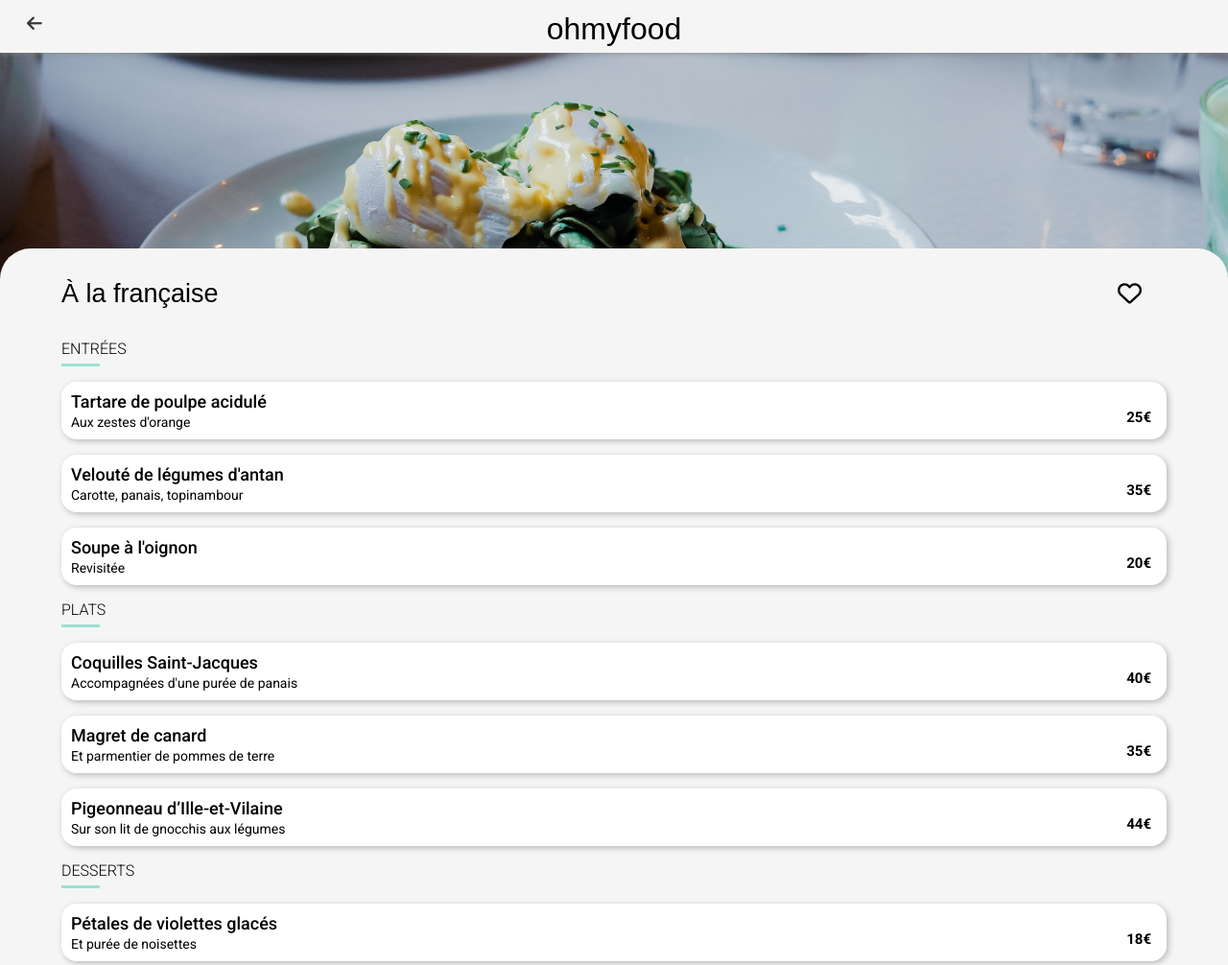
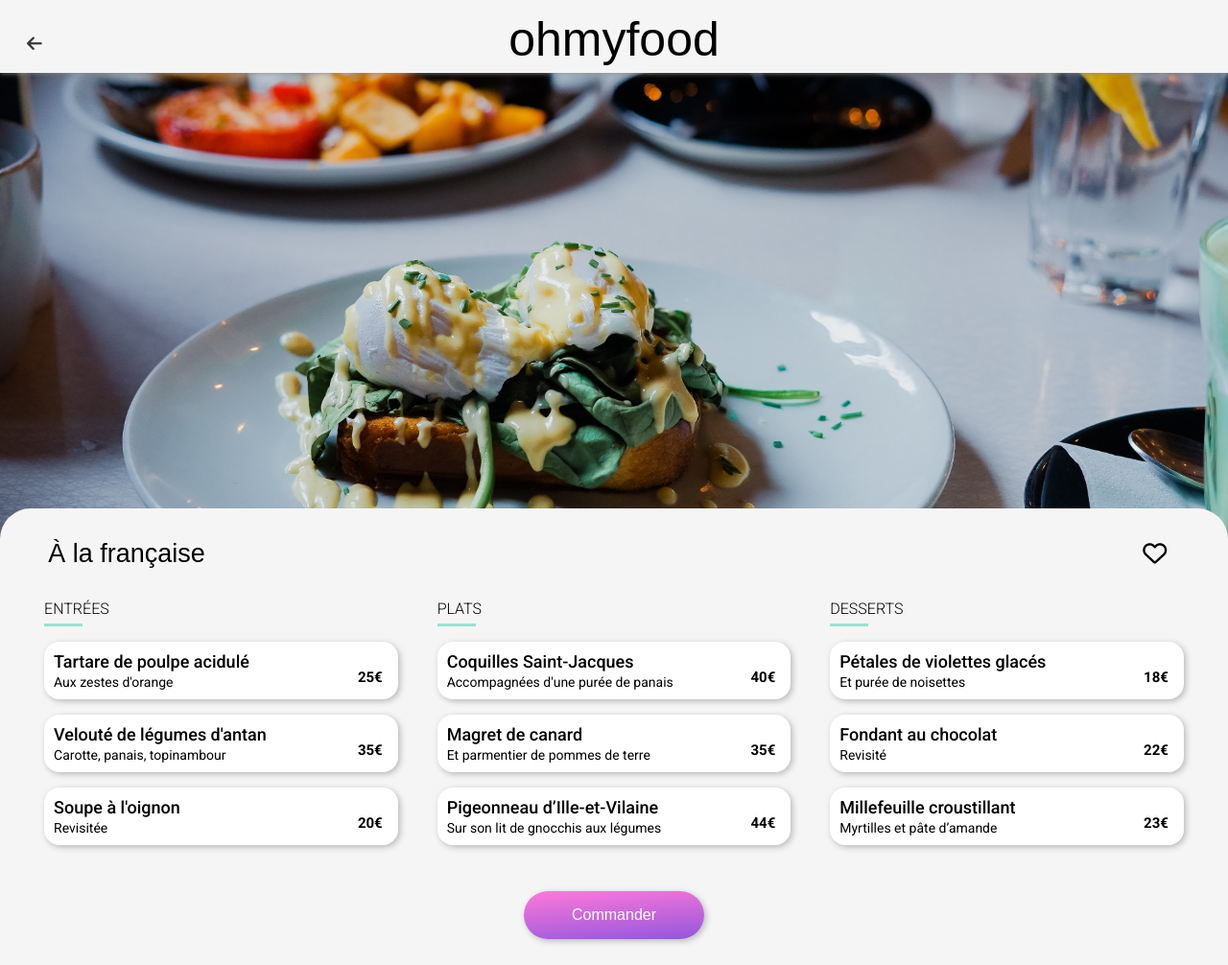
Before and after one commit to GaryAudinet/GaryAudinet_3_26082021, a website: page a_la_francaise.html in a window 1280 px wide. Shown: the top 1006 px of the page at 96% size. Drawn offline with Linux system fonts and the light colour scheme; a web font is replaced by a local one.

Commit message:
CSS desktop et refonte du footer

```diff
--- a/a_la_francaise.html
+++ b/a_la_francaise.html
@@ -172,13 +172,15 @@
 
         <div id="bottom">
 
-            <ul class="class_bottom">
-              <li class="titre_footer">ohmyfood</li>
-              <li class="li_footer"><a href="#"><i class="fas fa-utensils footer_icon"></i><span>Proposer un restaurant</span></a></li>
-              <li class="li_footer"><a href="#"><i class="fas fa-hands-helping footer_icon"></i><span>Devenir partenaire</span></a></li>
-              <li class="li_footer"><a href="#">Mentions légales</a></li>
-              <li class="li_footer"><a href="mailto:contact@ohmyfood.com">Contact</a></li>
-            </ul>
+            <div class="class_bottom">
+                <h4 class="titre_footer">ohmyfood</h4>
+                <ul class="ul_bottom">
+                  <li class="li_footer"><a href="#"><i class="fas fa-utensils footer_icon"></i><span>Proposer un restaurant</span></a></li>
+                  <li class="li_footer"><a href="#"><i class="fas fa-hands-helping footer_icon"></i><span>Devenir partenaire</span></a></li>
+                  <li class="li_footer"><a href="#">Mentions légales</a></li>
+                  <li class="li_footer"><a href="mailto:contact@ohmyfood.com">Contact</a></li>
+                </ul>
+            </div>
 
     </footer>
 
--- a/sass/layout/_footer.scss
+++ b/sass/layout/_footer.scss
@@ -13,15 +13,21 @@ footer
 {
     margin: 0;
     padding: 32px 5%;
+}
+
+.ul_bottom
+{
     list-style-type: none;
-
+    padding: 0;
 }
 
 .titre_footer
 {
     font-family: "Shrikhand", sans-serif;
     font-size: 18px;
-    padding-bottom: 20px;
+    font-weight: normal;
+    padding-bottom: 0px;
+    margin: 0;
 }
 
 .li_footer{
@@ -46,4 +52,46 @@ footer
     @include tablet{
         padding: 32px 3%;
     }
+    @include desktop{
+        padding: 32px 2%;
+    }
 }
+
+.titre_footer
+{
+    @include tablet_p{
+        text-align: center;
+        font-size: 20px;
+        font-weight: 300;
+    }
+    @include desktop{
+        text-align: center;
+        font-size: 24px;
+        font-weight: 300;
+    }
+}
+
+.ul_bottom
+{
+    @include tablet_p{
+        display: flex;
+        justify-content: center;
+    }
+    @include desktop{
+        display: flex;
+        justify-content: center;
+    }
+}
+
+.li_footer
+{
+    @include tablet_p{
+        font-size: 16px;
+        padding-right: 50px;
+    }
+
+    @include desktop{
+        font-size: 18px;
+        padding-right: 50px;
+    }
+}
--- a/sass/layout/_header.scss
+++ b/sass/layout/_header.scss
@@ -28,3 +28,14 @@ header
             font-size: 32px;
         }
 }
+
+/* header ~ media queries */
+
+.logo
+{
+    @include desktop{
+        h1{
+            font-size: 50px;
+        }
+    }
+}
--- a/sass/pages/_index.scss
+++ b/sass/pages/_index.scss
@@ -176,13 +176,17 @@ justify-content: center;
 }
 
 
-
 /* index ~ media queries */
 
 
 .presentation
 {
     @include tablet{
+        br{
+            display: none;
+        }
+    }
+    @include desktop{
         br{
             display: none;
         }
@@ -197,16 +201,52 @@ justify-content: center;
                 text-align: center;
             }
     }
+    @include desktop{
+        padding: 16px 2%;
+            h2{
+                text-align: center;
+            }
+        }
+}
+
+.fonctionnement_vignette
+{
+    @include desktop{
+        display: flex;
+        justify-content: space-evenly;
+    }
+}
+
+.cadre_fonctionnement
+{
+    @include desktop{
+        width: 25%;
+            .fonctionnement_icon{
+                padding: 0 12%;
+            }
+    }
 }
 
 .restaurant
 {
-    padding: 64px 3%;
+    @include tablet{
+        padding: 64px 3%;
+    }
+    @include desktop{
+        padding: 64px 2%;
+    }
+
 }
 
 .restaurant_contenu
 {
     @include tablet{
+        width: 100%;
+        display: flex;
+        flex-wrap: wrap;
+        justify-content: space-between;
+    }
+    @include desktop{
         width: 100%;
         display: flex;
         flex-wrap: wrap;
@@ -219,4 +259,7 @@ justify-content: center;
     @include tablet{
         width: 49%;
     }
+    @include desktop{
+        width: 24%;
+    }
 }
--- a/sass/pages/_menu.scss
+++ b/sass/pages/_menu.scss
@@ -105,10 +105,35 @@
 
 /* menu ~ media queries */
 
+.restaurant_image_menu
+{
+    @include tablet{
+        height: 300px;
+    }
+    @include tablet_p{
+        height: 350px;
+    }
+    @include desktop{
+        height: 500px;
+    }
+}
+
+
 .restaurant_menu
 {
     @include tablet{
         padding: 32px 3%;
+    }
+    @include desktop{
+        padding: 32px 2%;
+    }
+}
+
+.restaurant_titre
+{
+    @include desktop{
+        padding-left: 2%;
+        padding-right: 1%;
     }
 }
 
@@ -119,6 +144,11 @@
         flex-wrap: wrap;
         justify-content: space-between;
     }
+    @include desktop{
+        display: flex;
+        flex-wrap: wrap;
+        justify-content: space-around;
+    }
 }
 
 .restaurant_contenu_menu
@@ -126,4 +156,7 @@
     @include tablet_p{
         width: 30%;
     }
+    @include desktop{
+        width: 30%;
+    }
 }
```
Also changed, not shown: index.html (+9 -7 lines), la_note_enchantee.html (+9 -7 lines), la_palette_du_gout.html (+9 -7 lines), le_delice_des_sens.html (+9 -7 lines), css/style.css, 1 other file.
